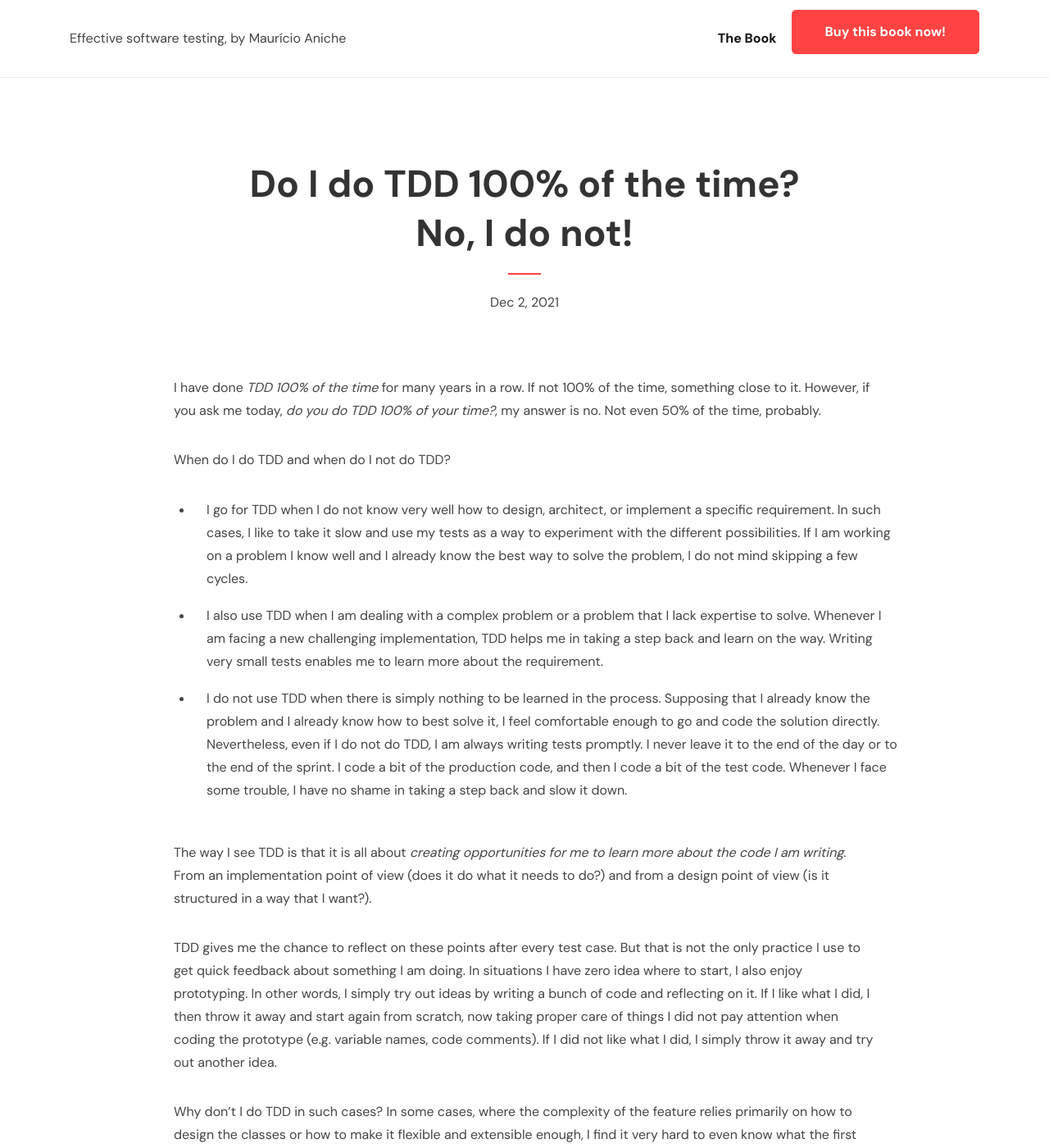
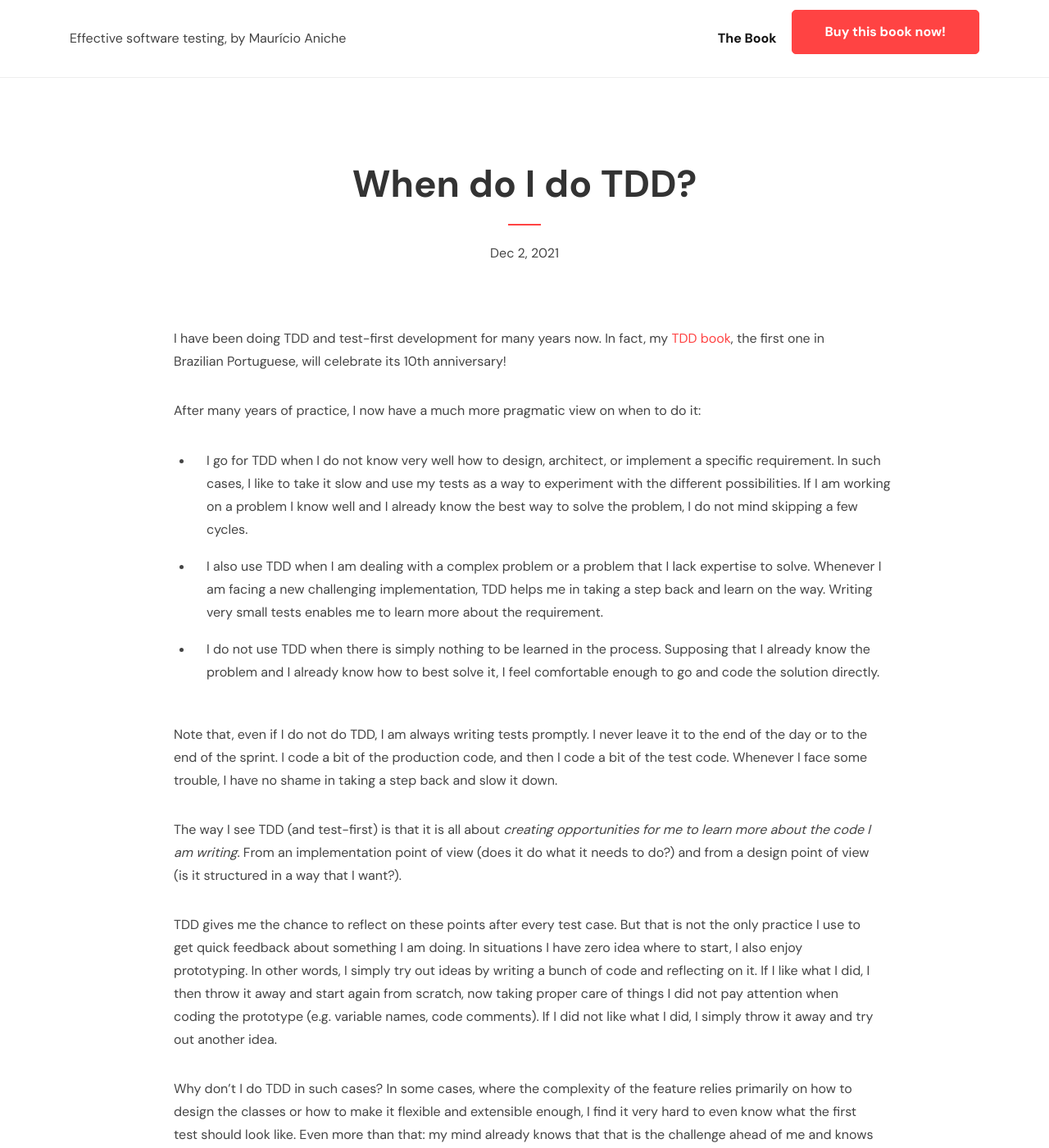
Before and after one commit to effective-software-testing/website, a Jekyll site: the page built from _posts/2021-12-02-when-do-I-do-TDD.md, in a window 1280 px wide and 1400 px high. Shown: the whole window at 82% size. Built offline with Jekyll 4.4.1, drawn with Linux system fonts in a browser that asks for light colours; comment, search, counter and statistics services are not loaded; some of the changed text lies outside the part shown.

Commit message:
improving next post on TDD

```diff
--- a/_posts/2021-12-02-do-I-do-TDD-100-time-no-i-do-not.md
+++ b/_posts/2021-12-02-when-do-I-do-TDD.md
@@ -1,19 +1,21 @@
 ---
-title: "Do I do TDD 100% of the time? No, I do not!"
+title: "When do I do TDD?"
 layout: post
 ---
 
-I have done _TDD 100% of the time_ for many years in a row. If not 100% of the time, something close to it. However, if you ask me today, _do you do TDD 100% of your time?_, my answer is no. Not even 50% of the time, probably.
+I have been doing TDD and test-first development for many years now. In fact, my [TDD book](https://www.casadocodigo.com.br/products/livro-tdd), the first one in Brazilian Portuguese, will celebrate its 10th anniversary!
 
-When do I do TDD and when do I not do TDD?
+After many years of practice, I now have a much more pragmatic view on when to do it:
 
 * I go for TDD when I do not know very well how to design, architect, or implement a specific requirement. In such cases, I like to take it slow and use my tests as a way to experiment with the different possibilities. If I am working on a problem I know well and I already know the best way to solve the problem, I do not mind skipping a few cycles.
 
 * I also use TDD when I am dealing with a complex problem or a problem that I lack expertise to solve. Whenever I am facing a new challenging implementation, TDD helps me in taking a step back and learn on the way. Writing very small tests enables me to learn more about the requirement.
 
-* I do not use TDD when there is simply nothing to be learned in the process. Supposing that I already know the problem and I already know how to best solve it, I feel comfortable enough to go and code the solution directly. Nevertheless, even if I do not do TDD, I am always writing tests promptly. I never leave it to the end of the day or to the end of the sprint. I code a bit of the production code, and then I code a bit of the test code. Whenever I face some trouble, I have no shame in taking a step back and slow it down.
+* I do not use TDD when there is simply nothing to be learned in the process. Supposing that I already know the problem and I already know how to best solve it, I feel comfortable enough to go and code the solution directly.
 
-The way I see TDD is that it is all about _creating opportunities for me to learn more about the code I am writing_. From an implementation point of view (does it do what it needs to do?) and from a design point of view (is it structured in a way that I want?).
+Note that, even if I do not do TDD, I am always writing tests promptly. I never leave it to the end of the day or to the end of the sprint. I code a bit of the production code, and then I code a bit of the test code. Whenever I face some trouble, I have no shame in taking a step back and slow it down.
+
+The way I see TDD (and test-first) is that it is all about _creating opportunities for me to learn more about the code I am writing_. From an implementation point of view (does it do what it needs to do?) and from a design point of view (is it structured in a way that I want?).
 
 TDD gives me the chance to reflect on these points after every test case. But that is not the only practice I use to get quick feedback about something I am doing. In situations I have zero idea where to start, I also enjoy prototyping. In other words, I simply try out ideas by writing a bunch of code and reflecting on it. If I like what I did, I then throw it away and start again from scratch, now taking proper care of things I did not pay attention when coding the prototype (e.g. variable names, code comments). If I did not like what I did, I simply throw it away and try out another idea.
 
@@ -27,6 +29,6 @@ For me, it was simply easier to try out a bunch of ideas and pick the one I like
 
 Now, maybe you could have TDD'd this problem out; I could not. In the end, it does not matter. What we need are ways to stop and think, to stop and reflect on what we are doing. TDD is a perfect way for that, but surely not the only one.
 
-Over time, I started to prefer prototyping over TDD. Maybe because my mind already knows many of the patterns that make code more testable (which I discuss in Chapter 7 of my book) and so, although not really writing the test first, I feel I take similar (if not the same) decisions.
+Now, truth be told: over time, I started to prefer prototyping over TDD. Maybe because my mind already knows many of the patterns that make code more testable (which I discuss in Chapter 7 of my book) and so, although not really writing the test first, I feel I take similar (if not the same) decisions.
 
 Deciding when to TDD or not will come with experience. Unfortunately, there is no silver bullet in software engineering (as far as we know). My book has a chapter on TDD, which I hope you find useful and pragmatic!
```
